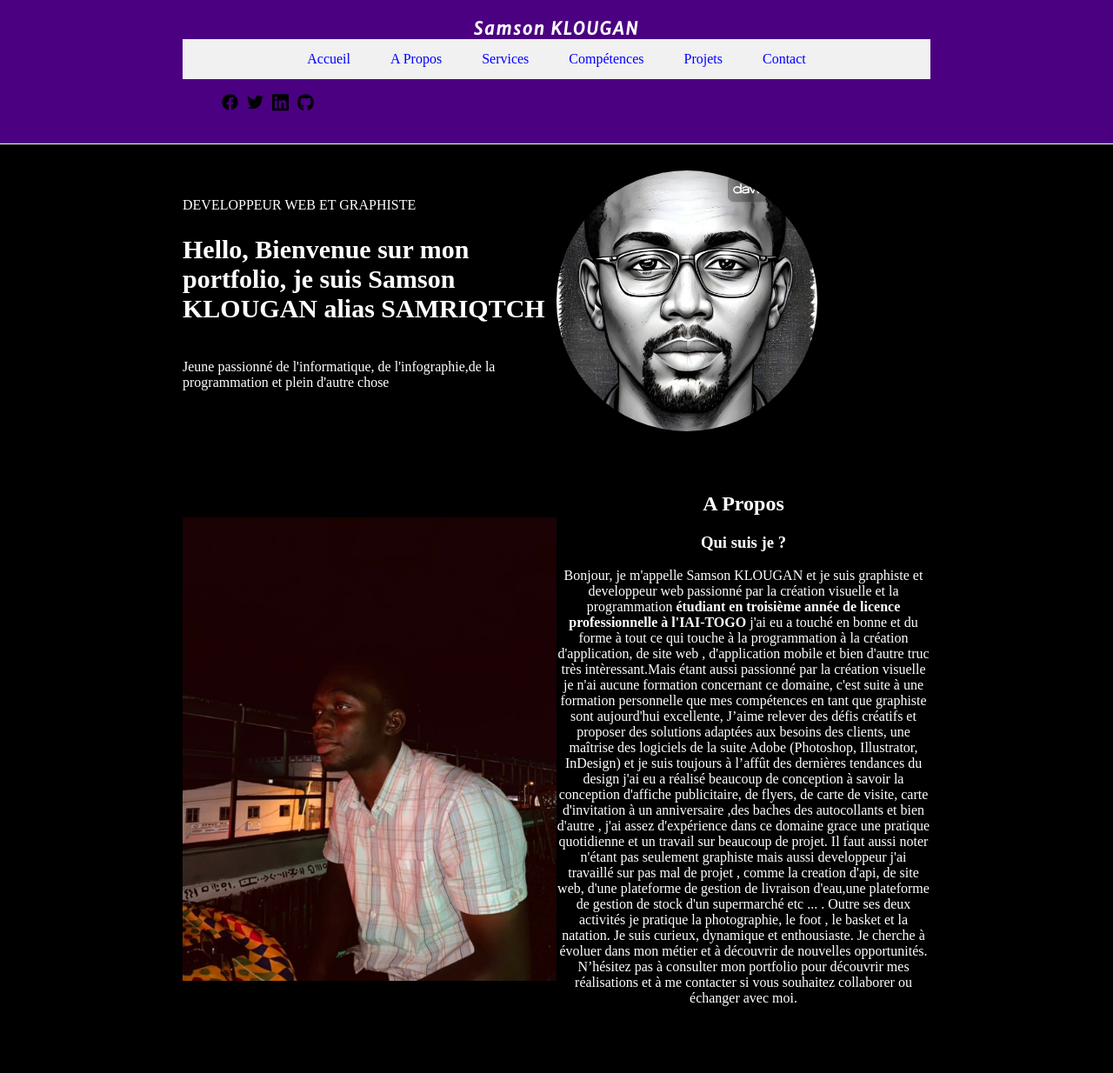
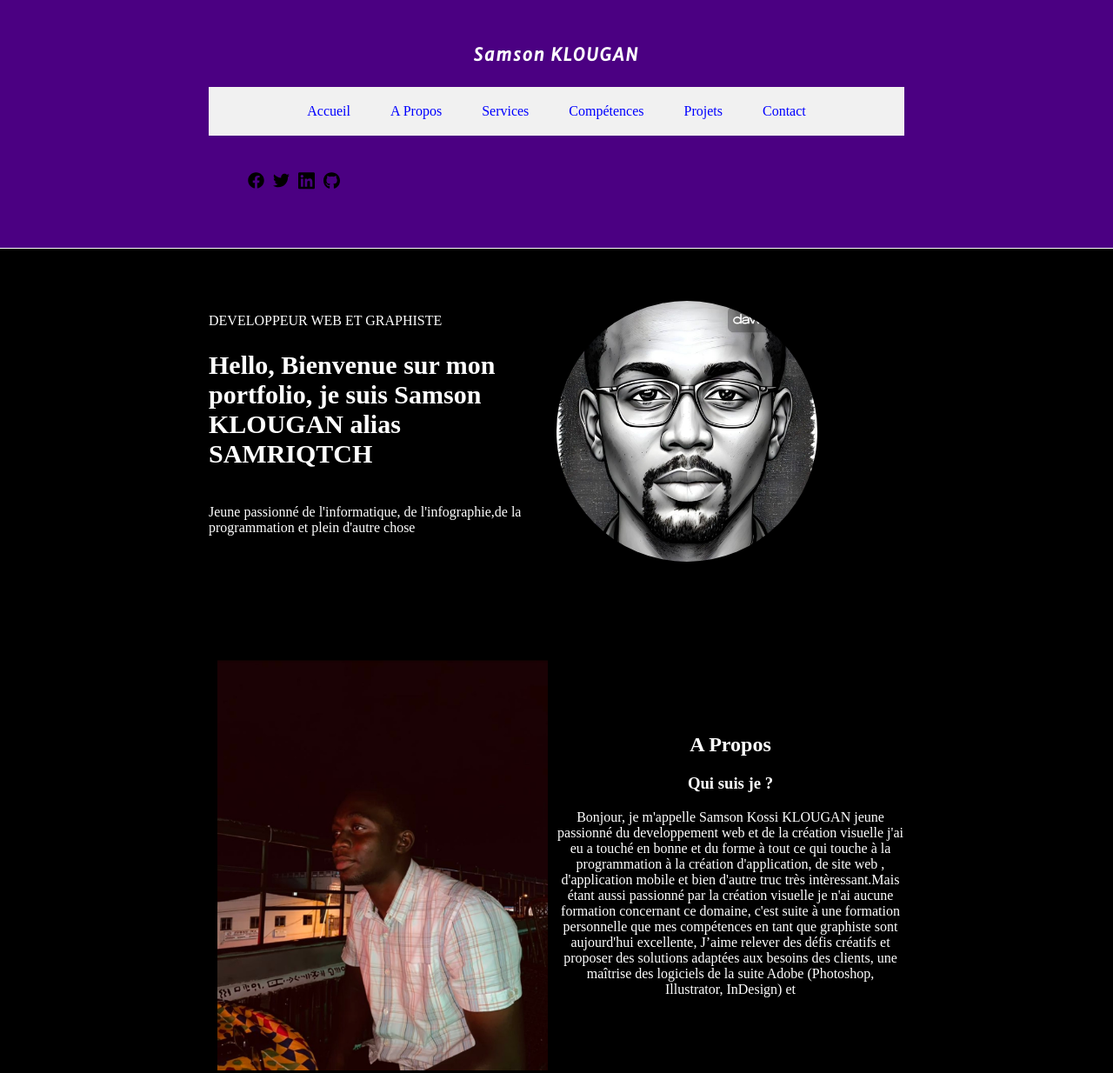
Before and after one commit to Samriqtch/Portofolio, a plain HTML site: page index.html in a window 1280 px wide. Shown: the top 1234 px of the page at 87% size. Drawn offline with Linux system fonts and the light colour scheme.

```diff
--- a/css/global.css
+++ b/css/global.css
@@ -27,8 +27,8 @@
 
   .navbar ul {
     list-style-type: none;
-    margin: 0;
-    padding: 0;
+    margin: 25;
+    padding: 5;
   }
 
   .navbar li {
@@ -39,7 +39,7 @@
     display: block;
     padding: 14px 16px;
     text-decoration: none;
-    color: #333;
+    color: #f62525;
   }
 
   .dropdown {
@@ -50,8 +50,8 @@
   .dropdown-content {
     display: none;
     position: absolute;
-    background-color: #f9f9f9;
-    min-width: 160px;
+    background-color: #dc2e2e;
+    min-width: 50px;
     box-shadow: 0px 8px 16px 0px rgba(0,0,0,0.2);
   }
 
@@ -84,7 +84,7 @@
 }
 
 .container{
-    padding: 1rem 2rem;
+    padding: 1rem 5rem;
 }
 .d-flex {
     display: flex;
@@ -113,8 +113,6 @@
     width: 100%;
   }
 
-
-
   .project-list {
     display: flex;
     flex-wrap: wrap;
@@ -124,44 +122,19 @@
 
   .project-item {
     display: inline-block;
-    text-align: center;
+    text-align: right;
     margin: 10px;
     flex-direction: column;
   }
 
   .project-item img {
-    width: 10%;
+    width: 50%;
     height: auto;
   }
 
   .project-title {
-    margin-top: 10px;
+    margin-top: 25px;
   }
-
-
-
-
-
-
-
-
-
-
-
-
-
-
-
-
-
-
-
-
-
-
-
-
-
 
 
 @media screen and (min-width: 750px) {
@@ -169,7 +142,7 @@
     .container {
         max-width: 900px;
         margin: 0 auto;
-        padding: 2rem;
+        padding: 5rem;
     }
     .grid_item {
         max-width: 50%;
@@ -199,6 +172,8 @@
     font-size: 2rem;
     letter-spacing: 2px;
     background-color: rgba(75, 0, 130, 29); /* Fond semi-transparent avec 50% d'opacité */
+    animation-name: unset;
+    animation-duration: 2s;
     text-decoration-color: white;
 }
 
--- a/index.html
+++ b/index.html
@@ -105,23 +105,18 @@
     <div class="container">
         <div class="grid">
             <div class="grid_item">
-                <img width="580" height="450" src="./img/samson.jpg" alt="samson Klougan DEVELOPPEUR">
+                <img width="380" height="300" src="./img/samson.jpg" alt="samson Klougan DEVELOPPEUR">
             </div>
             <div class="grid_item">
                 <h2 class="section-title">A Propos</h2>
                 <h3 class="section-title">Qui suis je ?</h3>
-                <p>Bonjour, je m'appelle Samson KLOUGAN et je suis graphiste et developpeur web passionné par la création visuelle et la programmation
-                <strong>étudiant en troisième année de licence professionnelle à l'IAI-TOGO</strong> j'ai eu a touché en bonne et du forme à tout ce qui touche à la programmation
+                <p>Bonjour, je m'appelle Samson Kossi KLOUGAN jeune passionné du developpement web et de la création visuelle
+                 j'ai eu a touché en bonne et du forme à tout ce qui touche à la programmation
                 à la création d'application, de site web , d'application mobile et bien d'autre truc très intèressant.Mais étant aussi passionné par la création visuelle
                 je n'ai aucune formation concernant ce domaine, c'est suite à une formation personnelle que mes compétences en tant que graphiste sont aujourd'hui excellente,
                 J’aime relever des défis créatifs et proposer des solutions adaptées aux besoins des clients, une maîtrise des logiciels de la suite Adobe (Photoshop, Illustrator, InDesign) et
-                 je suis toujours à l’affût des dernières tendances du design
-                j'ai eu a réalisé beaucoup de conception à savoir la conception d'affiche publicitaire, de flyers, de carte de visite, carte d'invitation à un anniversaire ,des baches
-                des autocollants et bien d'autre , j'ai assez d'expérience dans ce domaine grace une pratique quotidienne et un travail sur beaucoup de projet.
-                Il faut aussi noter n'étant pas seulement graphiste mais aussi developpeur j'ai travaillé sur pas mal de projet , comme la creation d'api, de site web,
-                d'une plateforme de gestion de livraison d'eau,une plateforme de gestion de stock d'un supermarché etc ... . Outre ses deux activités je pratique la photographie, le foot , le basket et la natation. Je suis curieux, dynamique et enthousiaste.
-                  Je cherche à évoluer dans mon métier et à découvrir de nouvelles opportunités.
-                   N’hésitez pas à consulter mon portfolio pour découvrir mes réalisations et à me contacter si vous souhaitez collaborer ou échanger avec moi.
+
+
                 </p>
             </div>
         </div>
```
